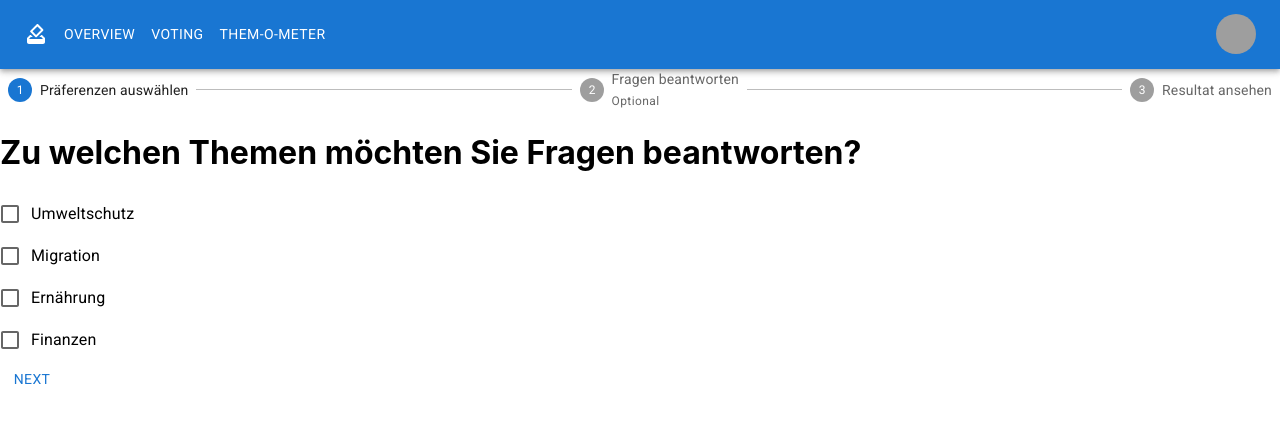
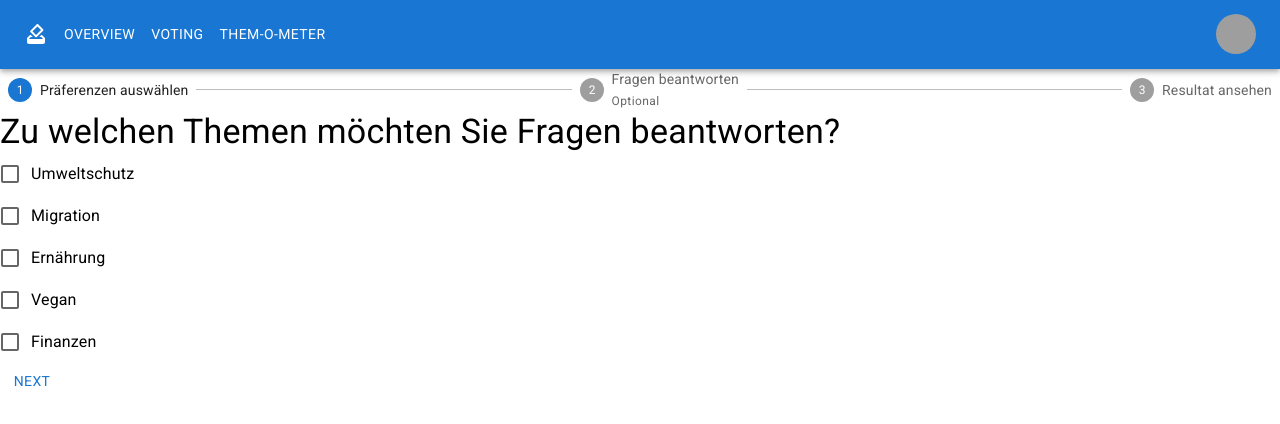
Before and after one commit to BundestagExplorer/frontend, a React (Create React App) app: page /them-o-meter in a window 1280 px wide. Shown: the top 424 px of the page. Built offline with nearby package versions, Linux system fonts and the light colour scheme; grey boxes are pictures that could not be loaded.

Commit message:
refactored the prefernce selection dialogue into separate window

```diff
--- a/src/pages/them-o-meter.js
+++ b/src/pages/them-o-meter.js
@@ -7,9 +7,7 @@ import Step from '@mui/material/Step';
 import StepLabel from '@mui/material/StepLabel';
 import Button from '@mui/material/Button';
 
-import FormGroup from '@mui/material/FormGroup';
-import FormControlLabel from '@mui/material/FormControlLabel';
-import Checkbox from '@mui/material/Checkbox';
+
 
 import Accordion from '@mui/material/Accordion';
 import AccordionSummary from '@mui/material/AccordionSummary';
@@ -24,6 +22,9 @@ import TableContainer from '@mui/material/TableContainer';
 import TableHead from '@mui/material/TableHead';
 import TableRow from '@mui/material/TableRow';
 import Paper from '@mui/material/Paper';
+
+import ViewResults from './them-o-meter/view-results';
+import PreferenceSelection from './them-o-meter/choose-preferences';
 
 const steps = ['Präferenzen auswählen', 'Fragen beantworten', 'Resultat ansehen'];
 
@@ -126,16 +127,9 @@ export default function HorizontalLinearStepper() {
       ) :
       activeStep === 0 ?(
         <React.Fragment>
-            <h1>Zu welchen Themen möchten Sie Fragen beantworten?</h1>
-            <FormGroup>
-                <FormControlLabel control={<Checkbox />} label="Umweltschutz" />
-                <FormControlLabel control={<Checkbox />} label="Migration" />
-                <FormControlLabel control={<Checkbox />} label="Ernährung" />
-                <FormControlLabel control={<Checkbox />} label="Finanzen" />
-            </FormGroup>
-            <Button onClick={handleNext}>
-              {activeStep === steps.length - 1 ? 'Finish' : 'Next'}
-            </Button>
+        <PreferenceSelection></PreferenceSelection>
+        <Button onClick={handleNext}>
+          {activeStep === steps.length - 1 ? 'Finish' : 'Next'}</Button>
         </React.Fragment>
       ):
       activeStep === 1 ?(
--- /dev/null
+++ b/src/pages/them-o-meter/choose-preferences.js
@@ -0,0 +1,22 @@
+import * as React from 'react';
+import FormGroup from '@mui/material/FormGroup';
+import FormControlLabel from '@mui/material/FormControlLabel';
+import Checkbox from '@mui/material/Checkbox';
+import Button from '@mui/material/Button';
+import { Typography } from '@mui/material';
+
+export default function PreferenceSelection() {
+
+    return(
+        <React.Fragment>
+        <Typography variant='h4'>Zu welchen Themen möchten Sie Fragen beantworten?</Typography>
+        <FormGroup>
+            <FormControlLabel control={<Checkbox />} label="Umweltschutz" />
+            <FormControlLabel control={<Checkbox />} label="Migration" />
+            <FormControlLabel control={<Checkbox />} label="Ernährung" />
+            <FormControlLabel control={<Checkbox />} label="Vegan" />
+            <FormControlLabel control={<Checkbox />} label="Finanzen" />
+        </FormGroup>
+        </React.Fragment>
+    );
+  }
--- /dev/null
+++ b/src/pages/them-o-meter/view-results.js
@@ -0,0 +1,12 @@
+import * as React from 'react';
+import Box from '@mui/material/Box';
+import Stepper from '@mui/material/Stepper';
+import Step from '@mui/material/Step';
+import StepLabel from '@mui/material/StepLabel';
+import Button from '@mui/material/Button';
+
+export default function ViewResults() {
+
+    return(<h1>Das ist ein Test!</h1>);
+
+  }
```
Also changed, not shown: src/pages/them-o-meter/answer-questions.js (added).
